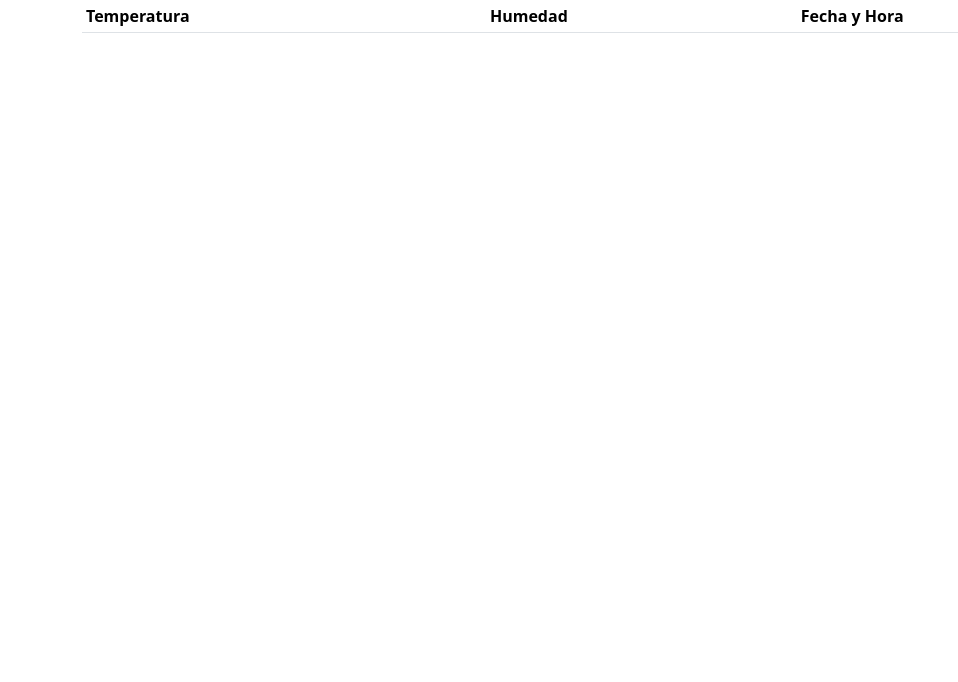
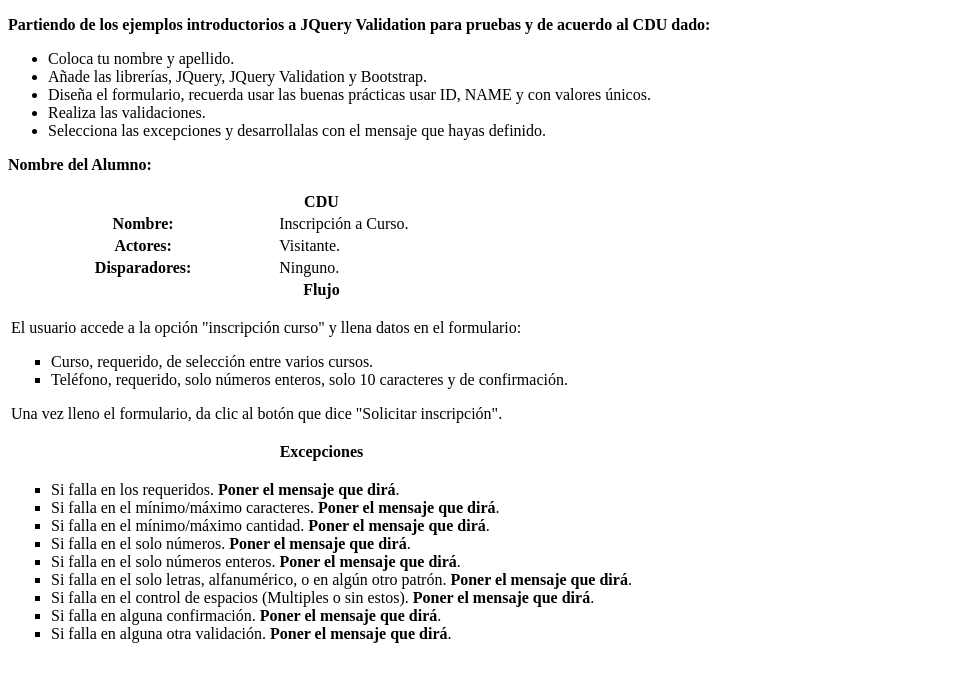
Before and after one commit to DarkBell1221/flaskPractica2J, a Flask app: page / in a window 1280 px wide. Shown: the top 682 px of the page, without its empty margins (0-958 px from the left). Run offline with Flask 3, Linux system fonts and the light colour scheme; data that the repository does not hold is empty; some libraries are stand-ins or nearby versions.

Commit message:
Update app.html

```diff
--- a/templates/app.html
+++ b/templates/app.html
@@ -3,58 +3,87 @@
 <head>
     <meta charset="UTF-8">
     <meta name="viewport" content="width=device-width, initial-scale=1.0">
+ <script src="https://js.pusher.com/8.2.0/pusher.min.js"></script>
+  <script>
 
-    <link href="https://cdn.jsdelivr.net/npm/bootstrap@5.3.3/dist/css/bootstrap.min.css" rel="stylesheet" integrity="sha384-QWTKZyjpPEjISv5WaRU9OFeRpok6YctnYmDr5pNlyT2bRjXh0JMhjY6hW+ALEwIH" crossorigin="anonymous">
+    // Enable pusher logging - don't include this in production
+    Pusher.logToConsole = true;
 
-    <script src="https://code.jquery.com/jquery-3.7.1.min.js" integrity="sha256-/JqT3SQfawRcv/BIHPThkBvs0OEvtFFmqPF/lYI/Cxo=" crossorigin="anonymous"></script>
+    var pusher = new Pusher('13682d504c6905e7242b', {
+      cluster: 'us2'
+    });
 
-    <title>App</title>
-
-    <script src="https://js.pusher.com/8.2.0/pusher.min.js"></script>
+    var channel = pusher.subscribe('my-channel');
+    channel.bind('my-event', function(data) {
+      alert(JSON.stringify(data));
+    });
+  </script>
+    <title>Inscripción a Curso</title>
 </head>
 <body>
-    <div class="container">
+    <p><b>Partiendo de los ejemplos introductorios a JQuery Validation para pruebas y de acuerdo al CDU dado:</b></p>
+    <ul>
+        <li>Coloca tu nombre y apellido.</li>
+        <li>Añade las librerías, JQuery, JQuery Validation y Bootstrap.</li>
+        <li>Diseña el formulario, recuerda usar las buenas prácticas usar ID, NAME y con valores únicos.</li>
+        <li>Realiza las validaciones.</li>
+        <li>Selecciona las excepciones y desarrollalas con el mensaje que hayas definido.</li>
+    </ul>
+    <p><b>Nombre del Alumno: </b></p>
+    <!-- table index 1 -->
     <table class="table table-sm">
         <thead>
             <tr>
-                    <th>Temperatura</th>
-                    <th>Humedad</th>
-                    <th>Fecha y Hora</th>
+                <th colspan="2">
+                    CDU
+                </th>
             </tr>
         </thead>
-            <tbody id="tbodyLog"></tbody>
+        <tbody>
+            <tr>
+                <th>Nombre:</th>
+                <td>Inscripción a Curso.</td>
+            </tr>
+            <tr>
+                <th>Actores:</th>
+                <td>Visitante.</td>
+            </tr>
+            <tr>
+                <th>Disparadores:</th>
+                <td>Ninguno.</td>
+            </tr>
+            <tr>
+                <th colspan="2">Flujo</th>
+            </tr>
+            <tr>
+                <td colspan="2">
+                    <p>El usuario accede a la opción "inscripción curso" y llena datos en el formulario:</p>
+                    <ul type="square">
+                        <li>Curso, requerido, de selección entre varios cursos.</li>
+                        <li>Teléfono, requerido, solo números enteros, solo 10 caracteres y de confirmación.</li>
+                    </ul>
+                    <p>Una vez lleno el formulario, da clic al botón que dice "Solicitar inscripción".</p>
+                </td>
+            </tr>
+            <tr>
+                <th colspan="2">Excepciones</th>
+            </tr>
+            <tr>
+                <td colspan="2">
+                    <ul type="square">
+                        <li>Si falla en los requeridos. <b>Poner el mensaje que dirá</b>.</li>
+                        <li>Si falla en el mínimo/máximo caracteres. <b>Poner el mensaje que dirá</b>.</li>
+                        <li>Si falla en el mínimo/máximo cantidad. <b>Poner el mensaje que dirá</b>.</li>
+                        <li>Si falla en el solo números. <b>Poner el mensaje que dirá</b>.</li>
+                        <li>Si falla en el solo números enteros. <b>Poner el mensaje que dirá</b>.</li>
+                        <li>Si falla en el solo letras, alfanumérico, o en algún otro patrón. <b>Poner el mensaje que dirá</b>.</li>
+                        <li>Si falla en el control de espacios (Multiples o sin estos). <b>Poner el mensaje que dirá</b>.</li>
+                        <li>Si falla en alguna confirmación. <b>Poner el mensaje que dirá</b>.</li>
+                        <li>Si falla en alguna otra validación. <b>Poner el mensaje que dirá</b>.</li>
+                    </ul>
+                </td>
+            </tr>
+        </tbody>
     </table>
-    </div>
-
-    <script src="https://cdn.jsdelivr.net/npm/bootstrap@5.3.3/dist/js/bootstrap.bundle.min.js" integrity="sha384-YvpcrYf0tY3lHB60NNkmXc5s9fDVZLESaAA55NDzOxhy9GkcIdslK1eN7N6jIeHz" crossorigin="anonymous"></script>
-
-    <script>
-        function buscar() {
-            $.get("/buscar", function (respuesta) {
-                $("#tbodyLog").html("")
-
-                for (var x in respuesta) {
-                    var registro = respuesta[x]
-
-                    $("#tbodyLog").append(`<tr>
-                        <td>${registro[1]}</td>
-                        <td>${registro[2]}</td>
-                        <td>${registro[3]}</td>
-                    </tr>`)
-                }
-            })
-        }
-
-        buscar()
-
-        var pusher = new Pusher("cda1cc599395d699a2af", {
-            cluster: "us2"
-        })
-
-        var channel = pusher.subscribe("registrosTiempoReal")
-        channel.bind("registroTiempoReal", function (mensaje) {
-            buscar()
-        })
-    </script>
 </body>
 </html>
```
Lines whose indentation alone changed are shown as unchanged.
